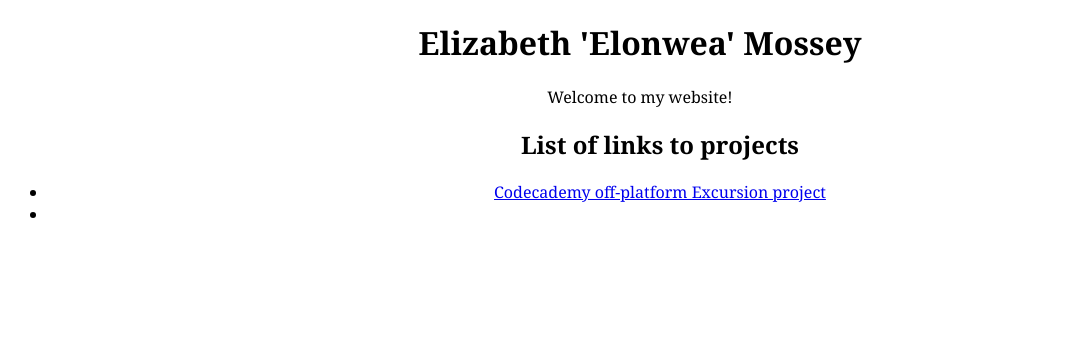
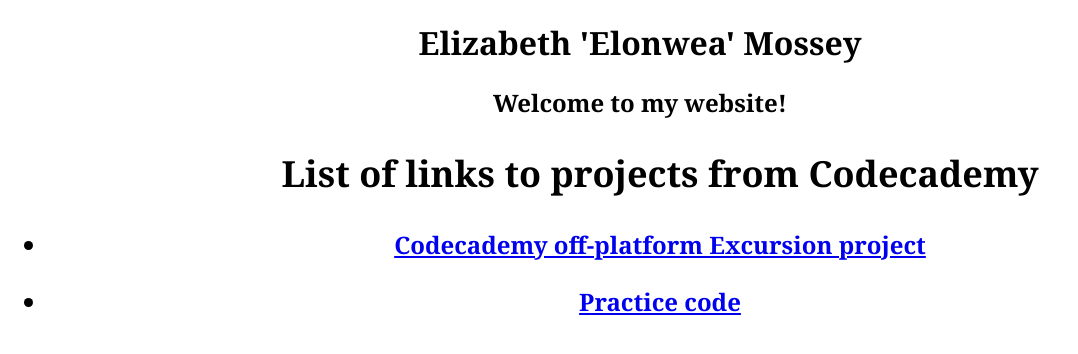
Before and after one commit to Elonwea/elonwea.github.io, a plain HTML site: page index.html in a window 1280 px wide. Shown: the whole page, without its empty margins (0-1078 px from the left). Drawn offline with Linux system fonts and the light colour scheme.

Commit message:
added link to practice html code

```diff
--- a/index.html
+++ b/index.html
@@ -10,16 +10,21 @@
 
 
 <body>
-  <h1>Elizabeth 'Elonwea' Mossey</h1>
-  <p>Welcome to my website!</p>
+  <h1 class="name">Elizabeth 'Elonwea' Mossey</h1>
+  <h2 id="welcome">Welcome to my website!<h2>
 
-  <!-- List of links to other projects-->
+  <!-- List of links to other codecademy projects-->
 
-  <ul><h2>List of links to projects</h2>
+  <ul><h2 id ="codecademy-projects">List of links to projects from Codecademy</h2>
     <li id="excursion-project">
       <a href="https://elonwea.github.io/excursion/">Codecademy off-platform Excursion project</a>
     </li>
-    <li id></li>
+  </ul>
+
+  <ul>
+    <li>
+      <a href="https://elonwea.github.io/DevProject/">Practice code</a>
+    </li>
   </ul>
 </body>
 </html>
```
